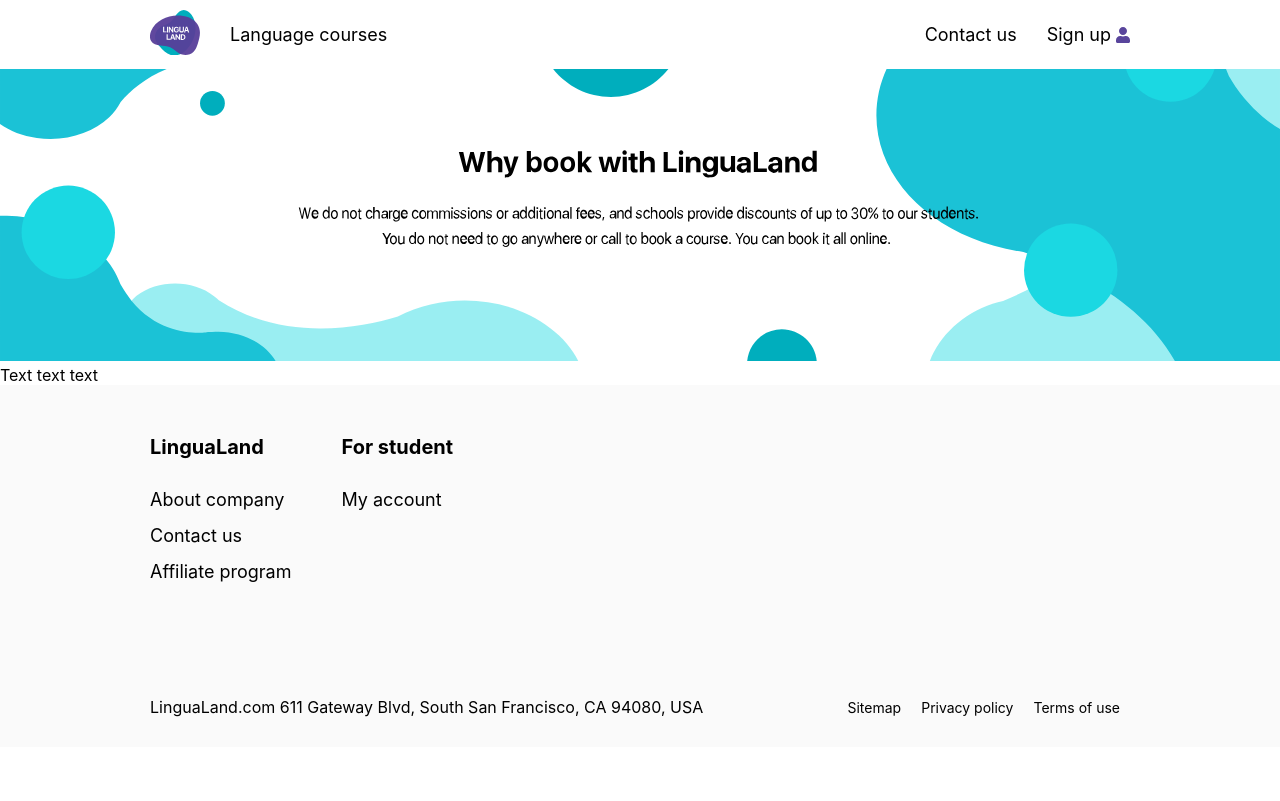
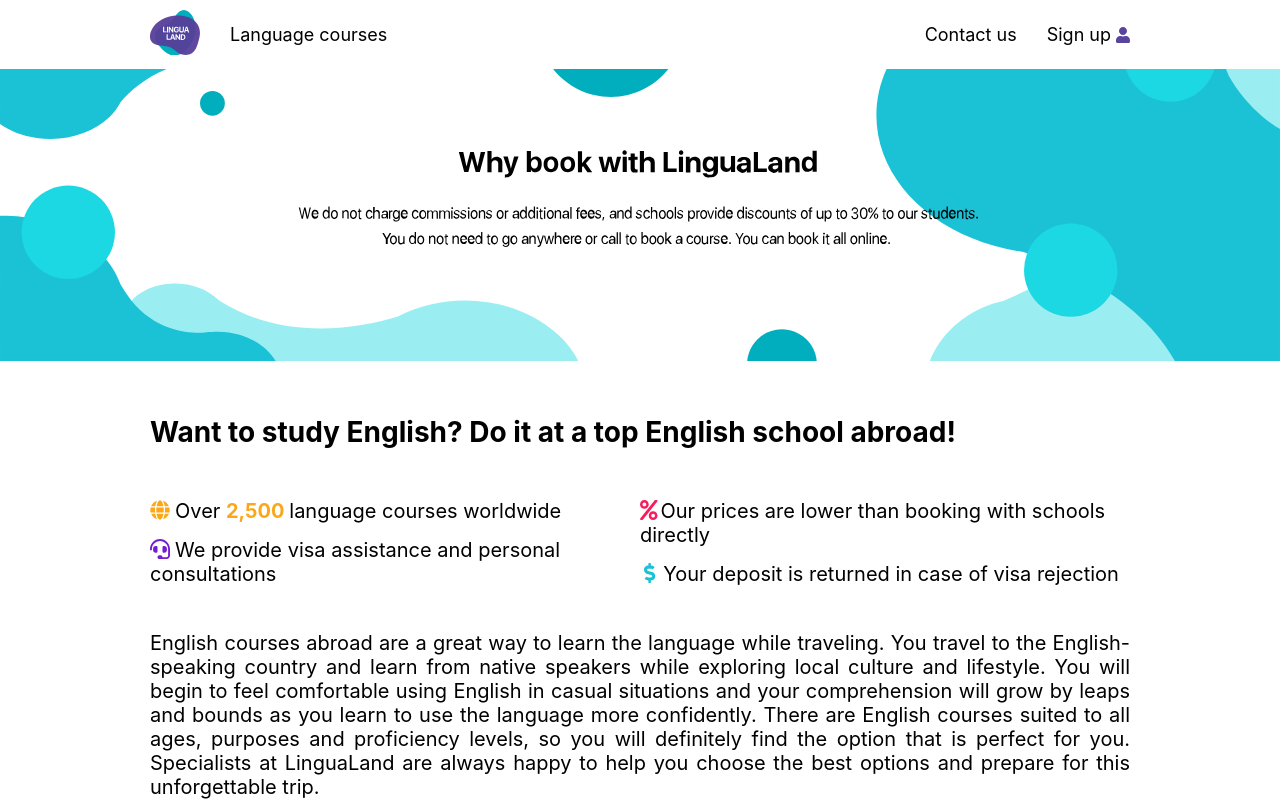
Before and after one commit to zhukouskayat/lingualand-react, a React (Create React App) app: page / in a window 1280 px wide. Shown: the top 801 px of the page. Built offline with nearby package versions, Linux system fonts and the light colour scheme.

Commit message:
Added info block

```diff
--- a/src/App.css
+++ b/src/App.css
@@ -1,4 +1,5 @@
 #header,
-#footer {
+#footer,
+.infoBlock {
   padding: var(--padding-body);
 }
--- /dev/null
+++ b/src/content/main/infoBlock/infoBlock.css
@@ -0,0 +1,27 @@
+/* geometry */
+
+.infoBlock h1 {
+  margin: 50px 0px;
+}
+
+.infoBlock p {
+  margin-bottom: 15px;
+}
+
+.text:last-child {
+  margin-bottom: 50px;
+}
+
+/* fonts */
+
+.infoBlock h1 {
+  font-size: var(--font-size-h1);
+}
+
+.infoBlock p {
+  font-size: var(--font-size-p-big);
+}
+
+.text {
+  text-align: justify;
+}
--- /dev/null
+++ b/src/content/main/infoBlock/infoBlock.js
@@ -0,0 +1,25 @@
+import React from "react";
+
+import "./infoBlock.css";
+
+import Statistics from "./statistics/statictics";
+
+const InfoBlock = () => (
+  <div className="infoBlock">
+    <h1>Want to study English? Do it at a top English school abroad!</h1>
+    <Statistics />
+    <p className="text">
+      English courses abroad are a great way to learn the language while
+      traveling. You travel to the English-speaking country and learn from
+      native speakers while exploring local culture and lifestyle. You will
+      begin to feel comfortable using English in casual situations and your
+      comprehension will grow by leaps and bounds as you learn to use the
+      language more confidently. There are English courses suited to all ages,
+      purposes and proficiency levels, so you will definitely find the option
+      that is perfect for you. Specialists at LinguaLand are always happy to
+      help you choose the best options and prepare for this unforgettable trip.
+    </p>
+  </div>
+);
+
+export default InfoBlock;
--- /dev/null
+++ b/src/content/main/infoBlock/statistics/statictics.js
@@ -0,0 +1,36 @@
+import React from "react";
+
+import "./statistics.css";
+
+import { faGlobe } from "@fortawesome/free-solid-svg-icons";
+import { faHeadset } from "@fortawesome/free-solid-svg-icons";
+import { faPercent } from "@fortawesome/free-solid-svg-icons";
+import { faDollarSign } from "@fortawesome/free-solid-svg-icons";
+import { FontAwesomeIcon } from "@fortawesome/react-fontawesome";
+
+const Statistics = () => (
+  <div className="statistics">
+    <div className="text-col1">
+      <p>
+      <FontAwesomeIcon icon={faGlobe} className="faGlobe" />
+        Over <span> 2,500 </span> language courses worldwide
+      </p>
+      <p>
+      <FontAwesomeIcon icon={faHeadset} className="faHeadset" />
+        We provide visa assistance and personal consultations
+      </p>
+    </div>
+    <div className="text-col2">
+      <p>
+      <FontAwesomeIcon icon={faPercent} className="faPercent" />
+        Our prices are lower than booking with schools directly
+      </p>
+      <p>
+      <FontAwesomeIcon icon={faDollarSign} className="faDollarSign" />
+        Your deposit is returned in case of visa rejection
+      </p>
+    </div>
+  </div>
+);
+
+export default Statistics;
--- /dev/null
+++ b/src/content/main/infoBlock/statistics/statistics.css
@@ -0,0 +1,56 @@
+/* geometry */
+
+.statistics {
+  display: flex;
+  flex-direction: row;
+  flex-wrap: wrap;
+  margin-bottom: 30px;
+}
+
+.text-col1,
+.text-col2 {
+  width: 50%;
+}
+
+.faDollarSign {
+  width: 18px;
+  margin-left: 4px;
+  margin-right: 8px;
+}
+
+.faPercent {
+  margin-right: 3px;
+}
+
+.faHeadset,
+.faGlobe {
+  margin-right: 5px;
+}
+
+/* fonts */
+
+.statistics span {
+  font-weight: var(--font-weight);
+}
+
+/* colors */
+
+.statistics span {
+  color: #faa819;
+}
+
+.faDollarSign {
+color: #1bc2d6;
+}
+
+.faPercent {
+  color: #f91c5c;
+}
+
+.faHeadset {
+  color: #751cd3;
+}
+
+.faGlobe {
+  color: #faa819;
+}
--- a/src/content/main/main.js
+++ b/src/content/main/main.js
@@ -4,12 +4,13 @@
 
 import Banner from "./banner/banner";
 import BannerBckg from "./banner/bannerBackground";
+import InfoBlock from "./infoBlock/infoBlock";
 
 const Main = () => (
   <React.Fragment>
     <Banner />
     <BannerBckg />
-    <div>Text text text</div>
+    <InfoBlock />
   </React.Fragment>
 );
 
--- a/src/index.css
+++ b/src/index.css
@@ -24,7 +24,6 @@
 :root {
 /* geometry */
   --padding-body: 0px 150px;
-  --margin-top-h1: 50px;
   --button-width: 263px;
   --button-height: 45px;
   --button-border-radius: 25px;
```
Also changed, not shown: 1 other file (tests, documents, lock files or other folders).
